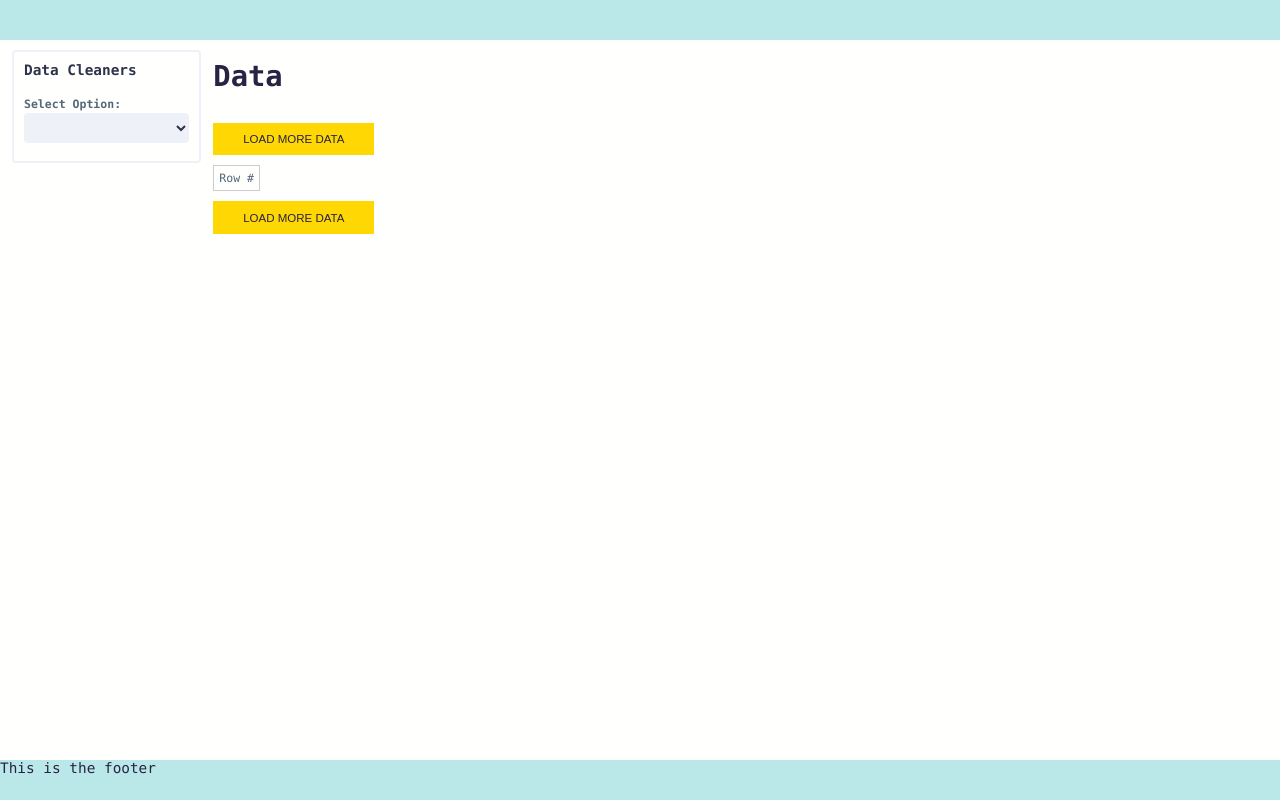
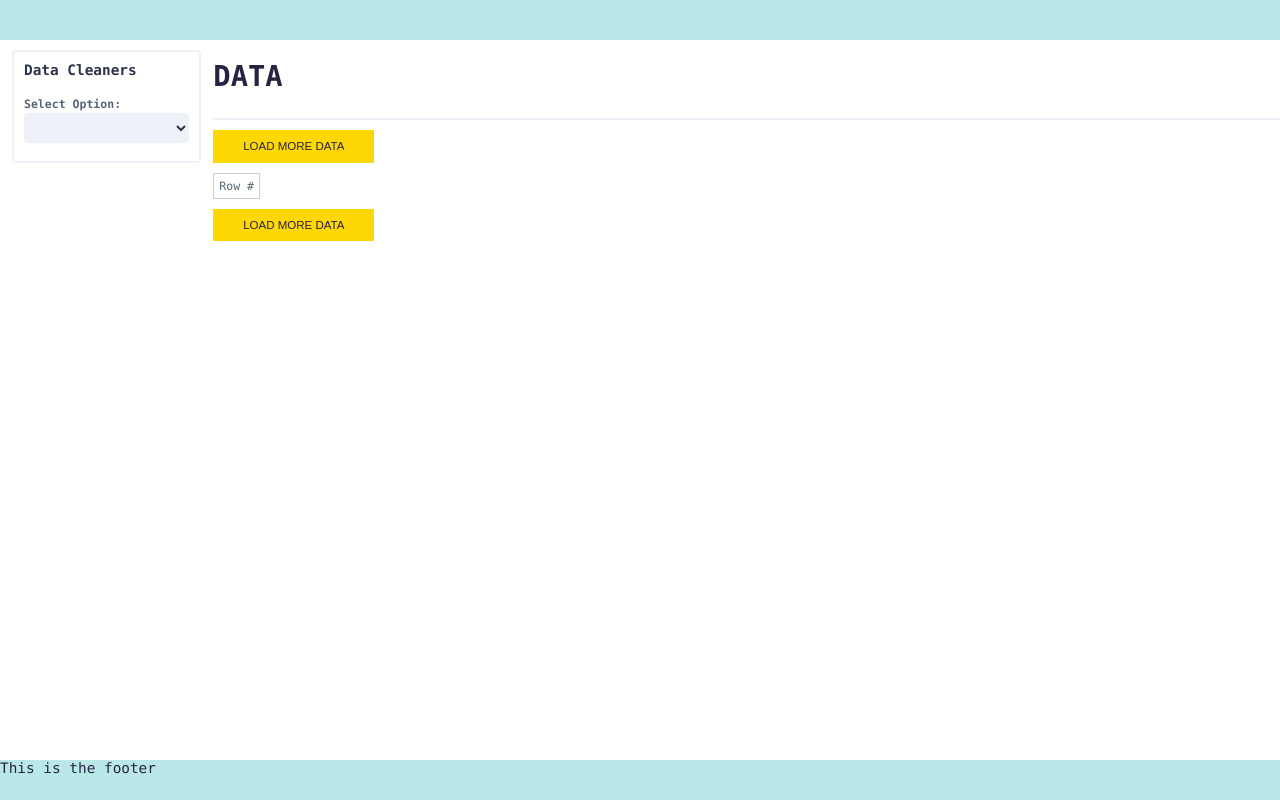
Before and after one commit to Visaal/data-cleaner, a Vue app: page /DataCleaner in a window 1280 px wide. Built offline with nearby package versions, Linux system fonts and the light colour scheme.

Commit message:
add basic component for action bar in data view

```diff
--- /dev/null
+++ b/src/components/content-action-menu.vue
@@ -0,0 +1,14 @@
+<template>
+  <div>
+    <h1>DATA</h1>
+  </div>
+</template>
+
+<script>
+export default {
+  name: "ContentActionMenu"
+};
+</script>
+
+<style scoped>
+</style>
--- a/src/components/data-view.vue
+++ b/src/components/data-view.vue
@@ -1,6 +1,5 @@
 <template>
   <div>
-    <h1>Data</h1>
     <button @click="loadMoreData()">LOAD MORE DATA</button>
     <table>
       <thead>
--- a/src/views/DataCleaner.vue
+++ b/src/views/DataCleaner.vue
@@ -4,6 +4,10 @@
 
     <div class="side-panel">
       <RuleSelector />
+    </div>
+
+    <div class="content-action-menu">
+      <ContentActionMenu />
     </div>
 
     <div class="content">
@@ -18,13 +22,15 @@
 // @ is an alias to /src
 import RuleSelector from "@/components/rule-selector.vue";
 import DataView from "@/components/data-view.vue";
+import ContentActionMenu from "@/components/content-action-menu.vue";
 import { mapState } from "vuex";
 
 export default {
   name: "DataCleaner",
   components: {
     RuleSelector,
-    DataView
+    DataView,
+    ContentActionMenu
   },
   computed: {
     ...mapState(["dataFileName"])
@@ -38,7 +44,7 @@ export default {
   display: grid;
   grid-gap: 0px;
   grid-template-columns: repeat(12, 1fr);
-  grid-template-rows: 40px auto 40px;
+  grid-template-rows: 40px 80px auto 40px;
   background-color: var(--background);
 }
 
@@ -57,6 +63,11 @@ export default {
   grid-column: 1 / 3;
   color: var(--paragraph);
   margin: 10px;
+}
+
+.content-action-menu {
+  grid-column: 3/-1;
+  border-bottom: 2px solid var(--field-grey);
 }
 
 .content {
```
